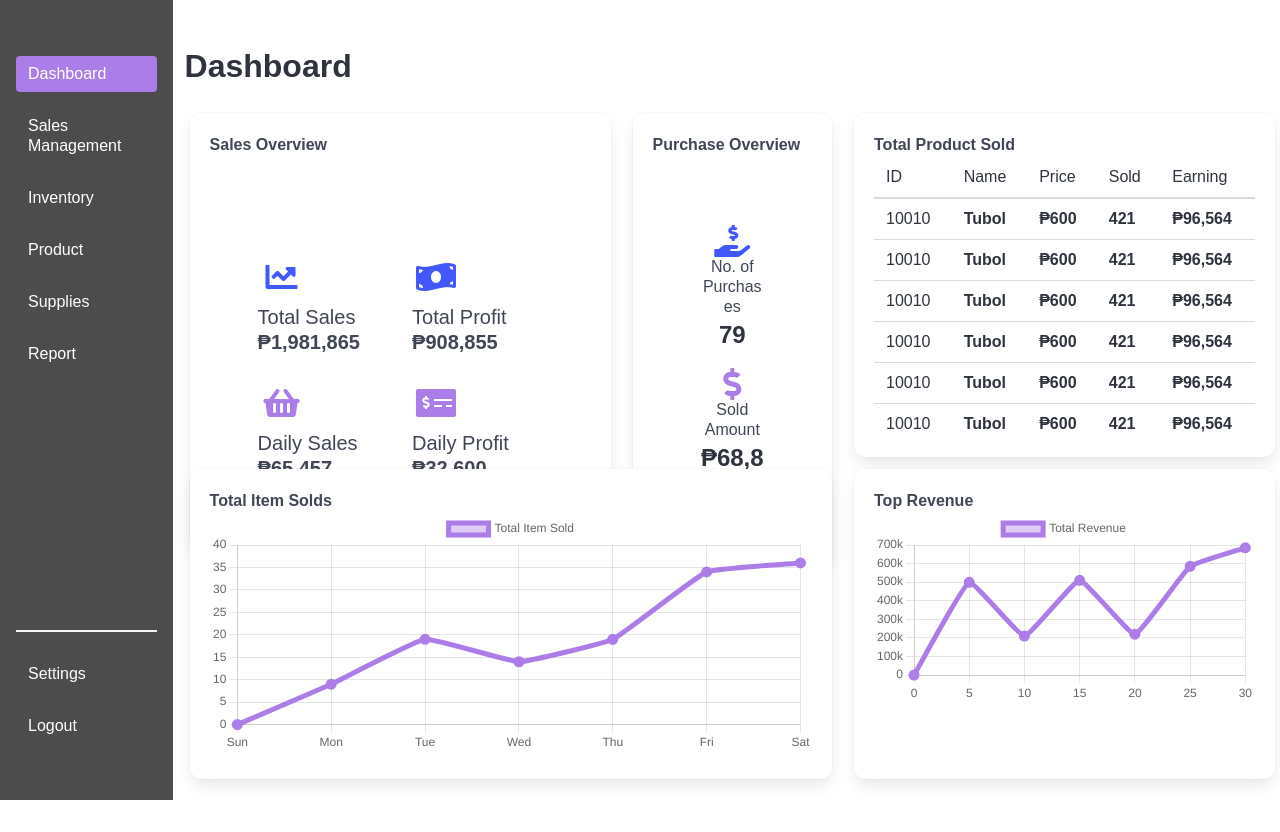
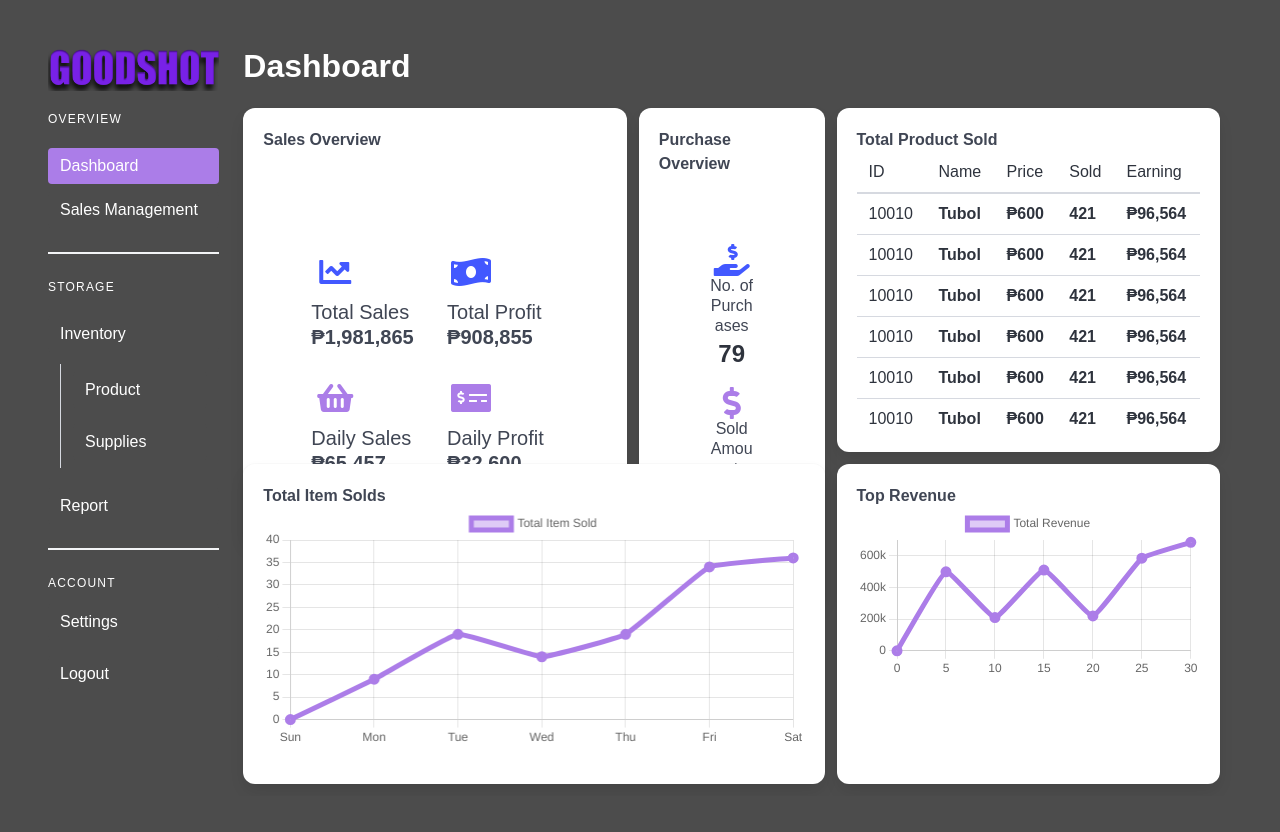
Before and after one commit to brandodt/GoodShot, a PHP site: page /admin/index.php in a window 1280 px wide. Before the commit the page ends 800 px from the top, so only its background shows below. Run offline with PHP 8.4, Linux system fonts and the light colour scheme; some web fonts are replaced.

```diff
--- a/public_html/admin/index.php
+++ b/public_html/admin/index.php
@@ -1,4 +1,4 @@
-<!doctype html>
+<!DOCTYPE html>
 <html>
 
 <head>
@@ -7,9 +7,13 @@
     <title>Dashboard</title>
     <link rel="stylesheet" href="https://cdnjs.cloudflare.com/ajax/libs/font-awesome/5.15.4/css/all.min.css">
     <link rel="stylesheet" href="assets/css/bulma/bulma.css">
-    <link rel="stylesheet" href="assets/css/style.css">
     <script src="https://cdn.jsdelivr.net/npm/chart.js"></script>
     <style>
+        html,
+        body {
+            background-color: #4c4c4c;
+        }
+
         .nigger {
             display: grid;
             height: 43vh;
@@ -28,32 +32,69 @@
             max-height: 30vh;
             /* Prevent it from getting too tall */
         }
+
+        .column.is-2 {
+            position: -webkit-sticky;
+            position: sticky;
+            top: 0;
+            height: 100%;
+            /* Ensure it spans the full viewport height */
+            /* Allow scrolling if content overflows */
+            background-color: #4c4c4c;
+        }
+
+        .is-10 {
+            overflow-y: auto;
+
+        }
+
+        .nice:hover {
+            color: #ac7de8 !important;
+        }
+
+        .scrollable-table {
+            max-height: 35vh;
+            overflow-y: auto;
+        }
     </style>
 </head>
 
 <body>
-    <div class="fixed-grid has-7-cols">
-        <div class="grid">
-            <div class="cell nigga">
-                <aside class="menu has-background-grey-light px-4 py-6">
-                    <ul class="menu-list is-primary flex-column">
-                        <li class="py-2"><a href="#" class="has-background-primary has-text-white">Dashboard</a></li>
-                        <li class="py-2"><a href="sales-mgmt.php"
-                                class="has-background-grey-light has-text-white nice">Sales Management</a>
+    <div class="section">
+        <div class="columns">
+            <div class="column is-2">
+                <aside class="menu">
+                    <img src="assets/img/logo_purple.png">
+                    <p class="menu-label has-text-white">Overview</p>
+                    <ul class="menu-list">
+                        <li class="pt-2"><a href="#" class="has-background-primary has-text-white">Dashboard</a></li>
+                        <li class="pt-2"><a href="sales-mgmt.php"
+                                class="has-background-grey-light has-text-white nice">Sales Management</a></li>
+                    </ul>
+                    <hr>
+                    <p class="menu-label has-text-white">Storage</p>
+                    <ul class="menu-list">
+                        <li class="pt-2">
+                            <a class="has-background-grey-light has-text-white nice">Inventory</a>
+                            <ul>
+                                <li class="py-2"><a class="has-background-grey-light has-text-white nice">Product</a>
+                                </li>
+                                <li class="py-2"><a class="has-background-grey-light has-text-white nice">Supplies</a>
+                                </li>
+                            </ul>
                         </li>
-                        <li class="py-2"><a class="has-background-grey-light has-text-white nice">Inventory</a></li>
-                        <li class="py-2"><a class="has-background-grey-light has-text-white nice">Product</a></li>
-                        <li class="py-2"><a class="has-background-grey-light has-text-white nice">Supplies</a></li>
                         <li class="pt-2"><a class="has-background-grey-light has-text-white nice">Report</a></li>
-                        <li class="flex-spacer"></li>
-                        <hr>
+                    </ul>
+                    <hr>
+                    <p class="menu-label has-text-white">Account</p>
+                    <ul class="menu-list">
                         <li class="pb-2"><a class="has-background-grey-light has-text-white nice">Settings</a></li>
                         <li class="py-2"><a class="has-background-grey-light has-text-white nice">Logout</a></li>
                     </ul>
                 </aside>
             </div>
-            <div class="cell is-col-span-6 pt-6">
-                <h1 class="title">Dashboard</h1>
+            <div class="column is-10">
+                <h1 class="title has-text-white">Dashboard</h1>
                 <div class="fixed-grid has-5-cols">
                     <div class="grid">
                         <div class="nigger cell is-col-span-2">
@@ -207,6 +248,13 @@
                                             <td class="has-text-weight-semibold">421</td>
                                             <td class="has-text-weight-semibold">₱96,564</td>
                                         </tr>
+                                        <tr>
+                                            <td>10010</td>
+                                            <td class="has-text-weight-semibold">Tubol</td>
+                                            <td class="has-text-weight-semibold">₱600</td>
+                                            <td class="has-text-weight-semibold">421</td>
+                                            <td class="has-text-weight-semibold">₱96,564</td>
+                                        </tr>
                                     </table>
                                 </div>
                             </div>
@@ -231,7 +279,59 @@
                 </div>
             </div>
         </div>
-        <script src="assets/js/localChart.js"></script>
+    </div>
+    <script>
+        var abc = document.getElementById("orderChart").getContext("2d");
+        var orderChart = new Chart(abc, {
+            type: "line",
+            data: {
+                labels: ["Sun", "Mon", "Tue", "Wed", "Thu", "Fri", "Sat"],
+                datasets: [
+                    {
+                        label: "Total Item Sold",
+                        data: [0, 9, 19, 14, 19, 34, 36, 37],
+                        borderColor: "rgba(172, 125, 232)",
+                        backgroundColor: "rgba(172, 125, 232, 0.4)",
+                        fill: false,
+                        tension: 0.1, // No curvature
+                        borderWidth: 5,
+                    },
+                ],
+            },
+        });
+
+        var def = document.getElementById("ticketChart").getContext("2d");
+        var ticketChart = new Chart(def, {
+            type: "line",
+            data: {
+                labels: ["0", "5", "10", "15", "20", "25", "30"],
+                datasets: [
+                    {
+                        label: "Total Revenue",
+                        data: [0, 499000, 210000, 510000, 220000, 585000, 685000],
+                        borderColor: "rgba(172, 125, 232)",
+                        backgroundColor: "rgba(172, 125, 232, 0.4)",
+                        tension: 0.1,
+                        borderWidth: 5,
+                    },
+                ],
+            },
+            options: {
+                scales: {
+                    y: {
+                        ticks: {
+                            callback: function (value, index, values) {
+                                if (value >= 1000) {
+                                    return value / 1000 + "k";
+                                }
+                                return value;
+                            },
+                        },
+                    },
+                },
+            },
+        });
+    </script>
 </body>
 
 </html>
```
Also changed, not shown: public_html/admin/product.php (+13 -4 lines), public_html/admin/assets/img/logo_purple.png (added), public_html/admin/assets/img/logo_white.png (added).
